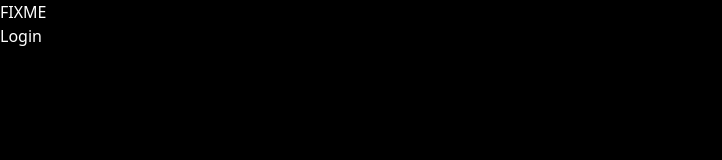
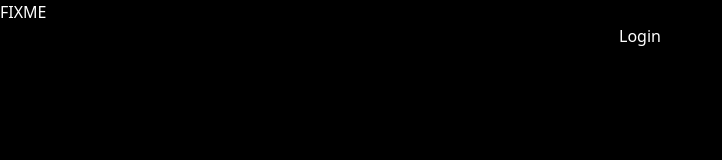
Before and after one commit to zhihangan/cardproj, a React (Vite) app in the folder cardproj-frontend/: page / in a window 1280 px wide. Shown: the top 160 px of the page, without its empty margins (0-722 px from the left). Built offline with nearby package versions, Linux system fonts and the light colour scheme.

Commit message:
updated readme, attempted styling.

```diff
--- a/cardproj-frontend/src/components/Landing.tsx
+++ b/cardproj-frontend/src/components/Landing.tsx
@@ -2,11 +2,12 @@
  * TODO: Add buttons to background image, create header
  */
 import { useNavigate } from 'react-router-dom';
+import '../App.css';
 
 function Landing() {
     const navigate = useNavigate();
     return (
-        <div>
+        <div className="flex flex-col align-center">
             <h1>FIXME</h1>
             <button onClick={() => navigate("/login")}>Login</button>
         </div>
```
Also changed, not shown: 1 other file (tests, documents, lock files or other folders).
